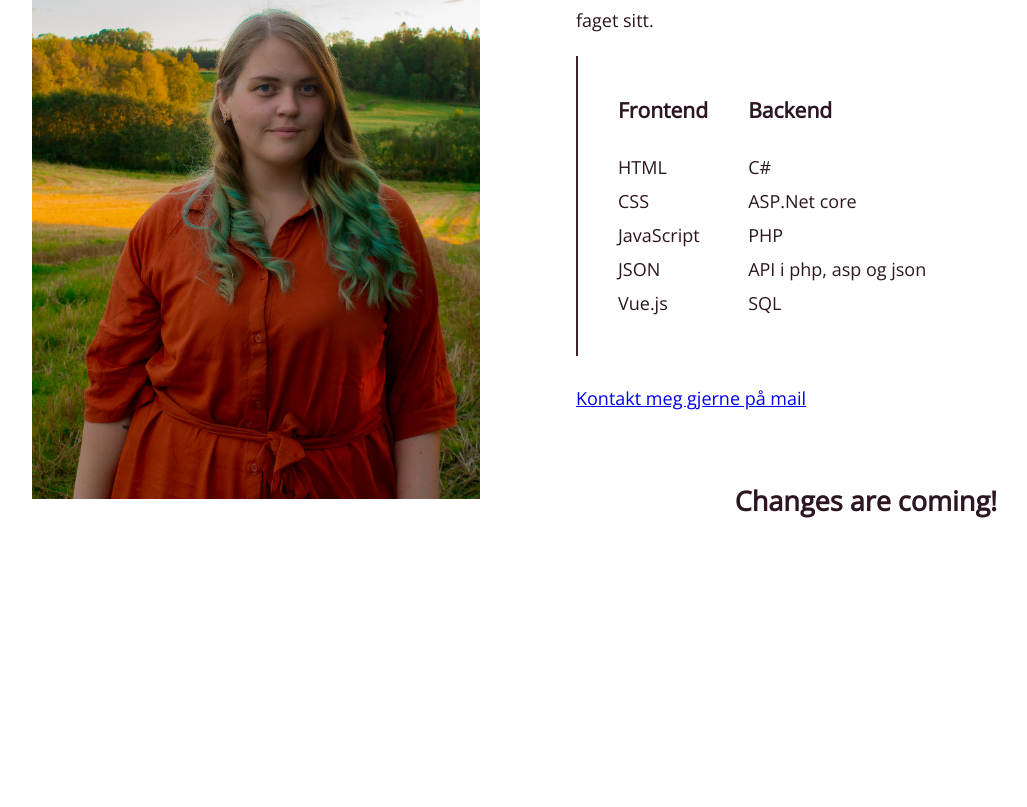
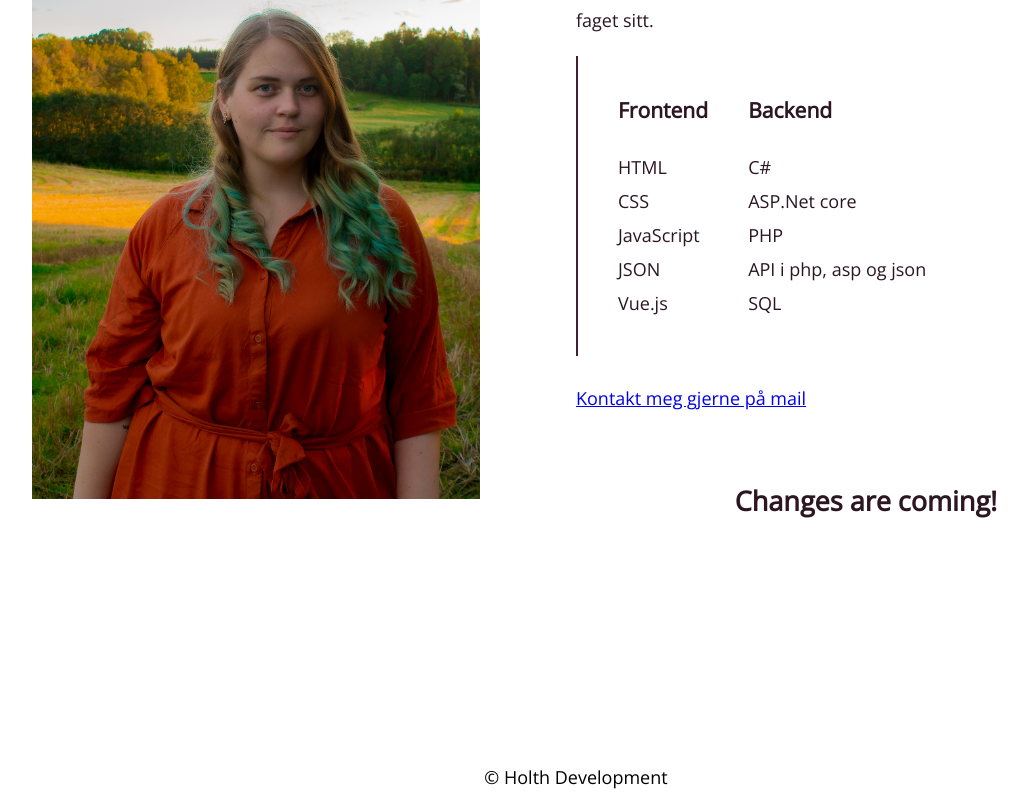
Before and after one commit to JosefineFH/JosefineMagnussenWebPage, a Vue app: page / in a window 1280 px wide. Shown: the part 352-1159 px from the top of the page, without its empty margins (64-1091 px from the left). Before the commit the page ends 1117 px from the top, so only its background shows below. Built offline with nearby package versions, Linux system fonts and the light colour scheme; a web font is replaced by a local one.

Commit message:
somthing somthing

```diff
--- a/src/App.vue
+++ b/src/App.vue
@@ -1,18 +1,21 @@
+
 <template>
   <div id="app">
     <NavBar/>
     <main>
       <router-view />
     </main>
+    <Footer></Footer>
   </div>
 </template>
 
 <script>
 import NavBar from './assets/navbar.vue'
-
+import Footer from './assets/footer.vue'
 export default {
   components: {
-    NavBar: NavBar
+    NavBar: NavBar,
+    Footer: Footer
   }
 }
 </script>
--- a/src/assets/footer.vue
+++ b/src/assets/footer.vue
@@ -1,5 +1,5 @@
 <template>
-    <div>
-    <p>Josefine Holth</p>
+    <div style="text-align: center;">
+    <p>&copy; Holth Development </p>
     </div>
 </template>
```
